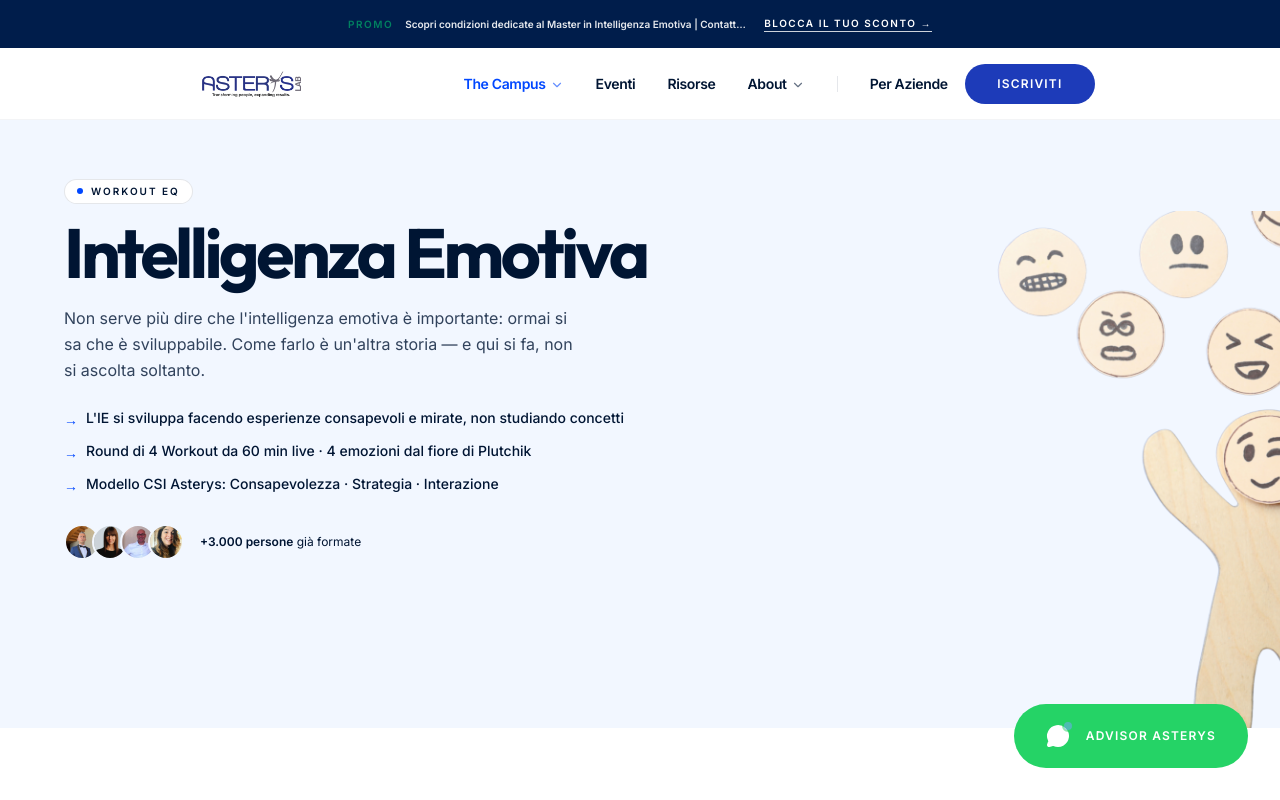
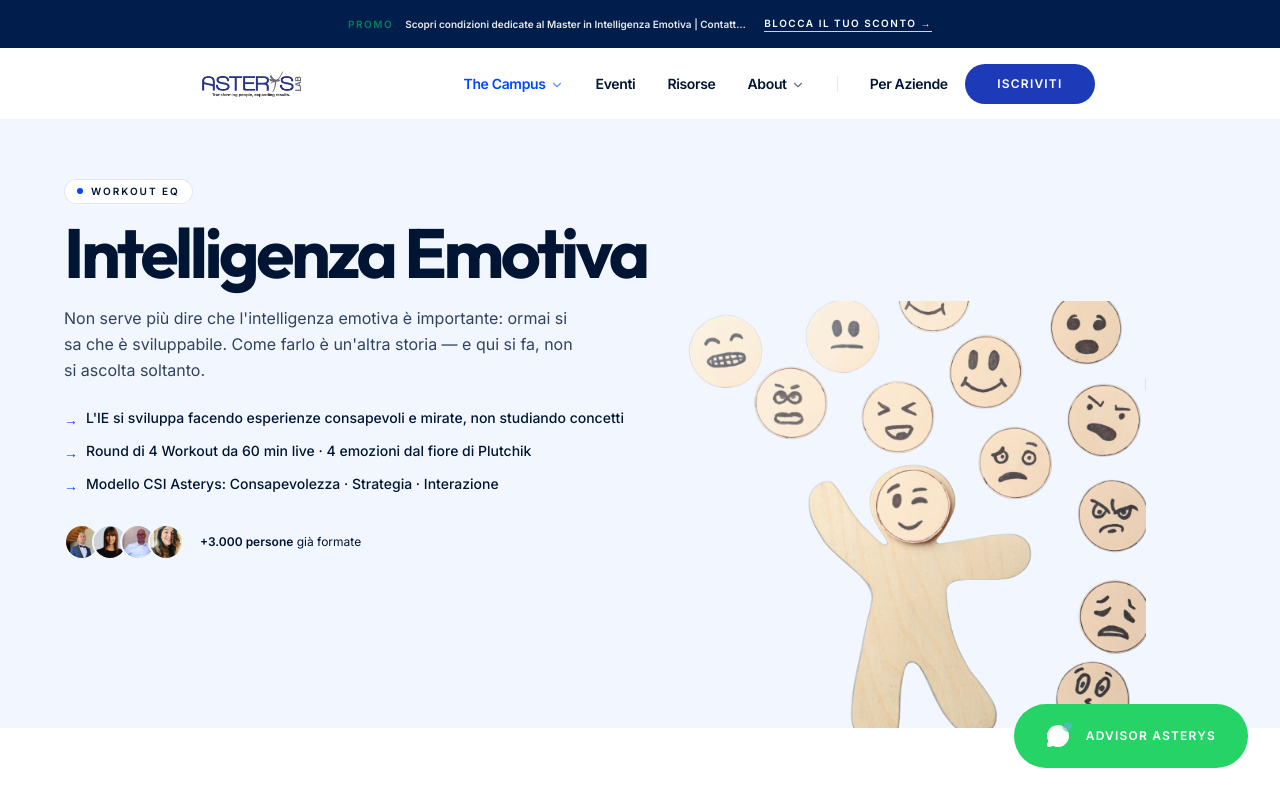
Before and after one commit to danielecolasanti22-wq/asterys-lab---scuola-di-coaching-icf, a React (Vite) app: page /corsi/eiw in a window 1280 px wide. Shown: the top 800 px of the page. Built offline with nearby package versions, Linux system fonts and the light colour scheme.

Commit message:
Update CourseDetail.tsx

```diff
--- a/src/pages/CourseDetail.tsx
+++ b/src/pages/CourseDetail.tsx
@@ -555,6 +555,8 @@
                   ? 'right-[-36%] w-[calc(117vw-135px)] max-w-[1755px] min-w-[1215px] -translate-x-[40px]'
                   : id === 'voice-dialogue'
                   ? 'right-[-22%] w-[calc(82vw-65px)] max-w-[1255px] min-w-[875px] translate-x-[20px]'
+                  : id === 'eiw'
+                  ? 'right-[2%] w-[calc(60vw-80px)] max-w-[1040px] min-w-[760px] -translate-x-[60px]'
                   : 'right-[-36%] w-[calc(78vw-80px)] max-w-[1180px] min-w-[820px] translate-x-[150px]'
               }`}
             >
```
